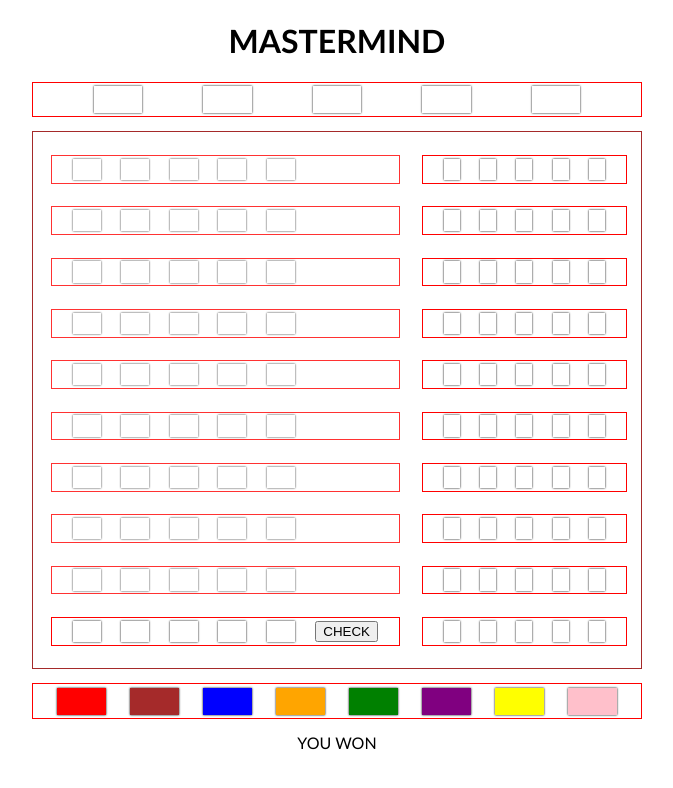
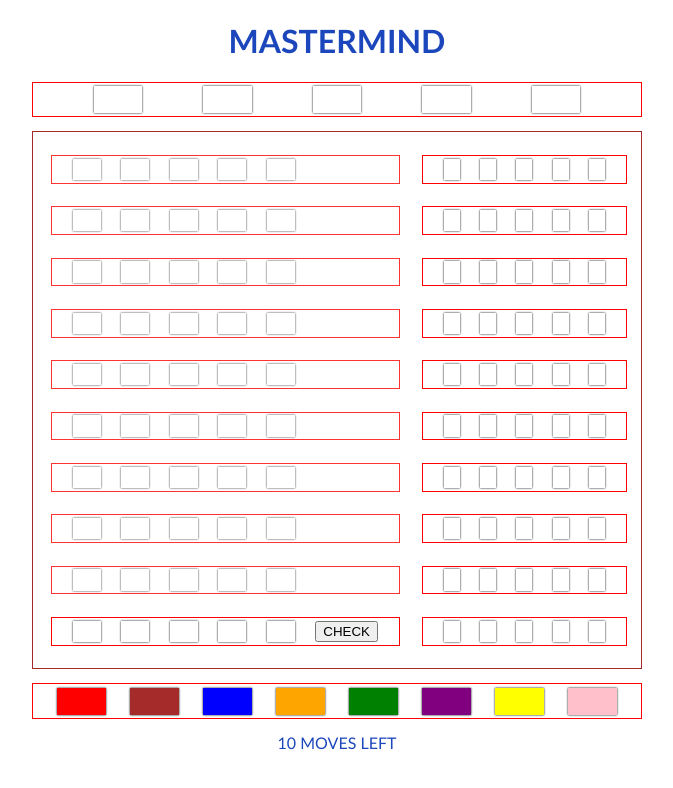
Before and after one commit to satheesh-chandran/master-mind-react, a React (Create React App) app: page / in a window 1280 px wide. Shown: the top 788 px of the page, without its empty margins (303-976 px from the left). Built offline with nearby package versions, Linux system fonts and the light colour scheme.

Commit message:
Showing game status at runtime

```diff
--- a/src/components/PlayRow.js
+++ b/src/components/PlayRow.js
@@ -25,20 +25,20 @@
   }
 
   render() {
+    const { parentId, color, turn, isGameOver } = this.props;
     const holes = range(0, 5).map(id => (
       <PlayHole
-        key={`${this.props.parentId}_${id}`}
-        color={this.props.color}
+        key={`${parentId}_${id}`}
+        color={color}
         position={id}
         onClick={this.storeColors}
       />
     ));
-    const isRowActive = this.props.parentId === this.props.turn;
     return (
-      <div className={`playRow ${isRowActive ? '' : 'inActive'}`}>
-        {holes}{' '}
+      <div className={`playRow ${parentId === turn ? '' : 'inActive'}`}>
+        {holes}
         <button
-          className={isRowActive ? '' : 'invisible'}
+          className={parentId === turn && !isGameOver ? '' : 'invisible'}
           onClick={this.submitColors}
         >
           CHECK
--- a/src/components/controller.js
+++ b/src/components/controller.js
@@ -20,6 +20,13 @@
   }
   console.log(codeColor);
   return codeColor;
+};
+
+const parseStatusText = function (moves, isGameOver, isWon) {
+  let innerText = `${10 - moves} MOVES LEFT`;
+  if (isGameOver) innerText = 'YOU LOST';
+  if (isWon) innerText = 'YOU WON';
+  return innerText;
 };
 
 class Controller extends React.Component {
@@ -58,26 +65,26 @@
   }
 
   render() {
+    const { isGameOver, turn, isWon, color } = this.state;
+    const boardClass = isGameOver ? 'inActive' : '';
     return (
       <div className='controller'>
-        <CodeRow
-          codeColor={this.codeColor}
-          isGameOver={this.state.isGameOver}
-        />
-        <div className='board'>
+        <CodeRow codeColor={this.codeColor} isGameOver={isGameOver} />
+        <div className={`board ${boardClass}`}>
           <PlayBoard
-            color={this.state.color}
-            turn={this.state.turn}
+            color={color}
+            turn={turn}
             checkColors={this.checkColors}
+            isGameOver={isGameOver}
           />
           <ResultBoard checkResult={this.state.checkResult} />
         </div>
         <SourceRow
           codeColor={this.codeColor}
-          isGameOver={this.state.isGameOver}
+          isGameOver={isGameOver}
           onClick={this.selectColor}
         />
-        <p>YOU WON</p>
+        <p>{parseStatusText(turn, isGameOver, isWon)}</p>
       </div>
     );
   }
--- a/src/components/playBoard.js
+++ b/src/components/playBoard.js
@@ -16,6 +16,7 @@
           color={this.props.color}
           turn={this.props.turn}
           checkColors={this.props.checkColors}
+          isGameOver={this.props.isGameOver}
         />
       );
     });
--- a/src/game.css
+++ b/src/game.css
@@ -64,6 +64,10 @@
   margin: 0;
 }
 
+p, h1 {
+  color: #1c46bc;
+}
+
 button {
   height: 80%;
   align-self: center;
```
